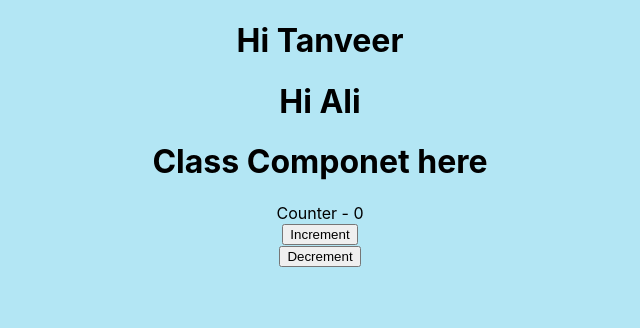
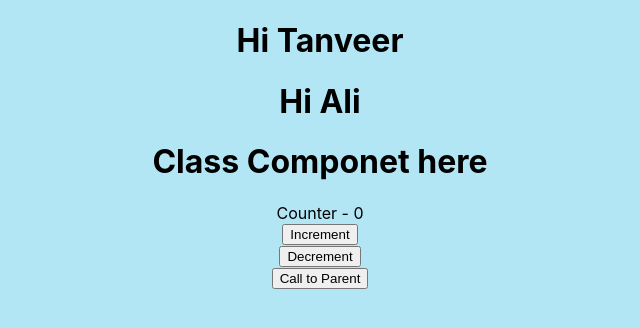
Before and after one commit to TanveerHussainPIEAS/my-app, a React (Create React App) app: page / in a window 1280 px wide. Shown: the top 328 px of the page, without its empty margins (320-960 px from the left). Built offline with nearby package versions, Linux system fonts and the light colour scheme.

Commit message:
Passing data to Parent

```diff
--- a/src/App.js
+++ b/src/App.js
@@ -4,6 +4,7 @@
 import Welcome from './Componets/Welcome';
 import Counter from './Componets/Counter';
 import AppHeader from './Componets/Header';
+import ParentComponent from './Componets/ParentComponent';
 
 function App() {
   return (
@@ -13,6 +14,7 @@
       <Greet name='Ali'></Greet>
       <Welcome></Welcome>
       <Counter></Counter>
+      <ParentComponent></ParentComponent>
     </div>
   );
 }
--- /dev/null
+++ b/src/Componets/ChildComponent.js
@@ -0,0 +1,13 @@
+import React, { Component } from 'react'
+
+export class ChildComponent extends Component {
+  render() {
+    return (
+      <div>
+        <button onClick={this.props.greetHandeler}>Call to Parent</button>
+      </div>
+    )
+  }
+}
+
+export default ChildComponent
--- /dev/null
+++ b/src/Componets/ParentComponent.js
@@ -0,0 +1,24 @@
+import React, { Component } from 'react'
+import ChildComponent from './ChildComponent';
+
+export class ParentComponent extends Component {
+    constructor(props) {
+      super(props)
+
+      this.state = {
+        parentName:'Parent'
+      }
+      this.greetParent=this.greetParent.bind(this);
+    }
+
+    greetParent(){
+        alert(`Hello, I am ${this.state.parentName}`)
+    }
+  render() {
+    return (
+      <div><ChildComponent greetHandeler={this.greetParent}></ChildComponent></div>
+    )
+  }
+}
+
+export default ParentComponent
```
